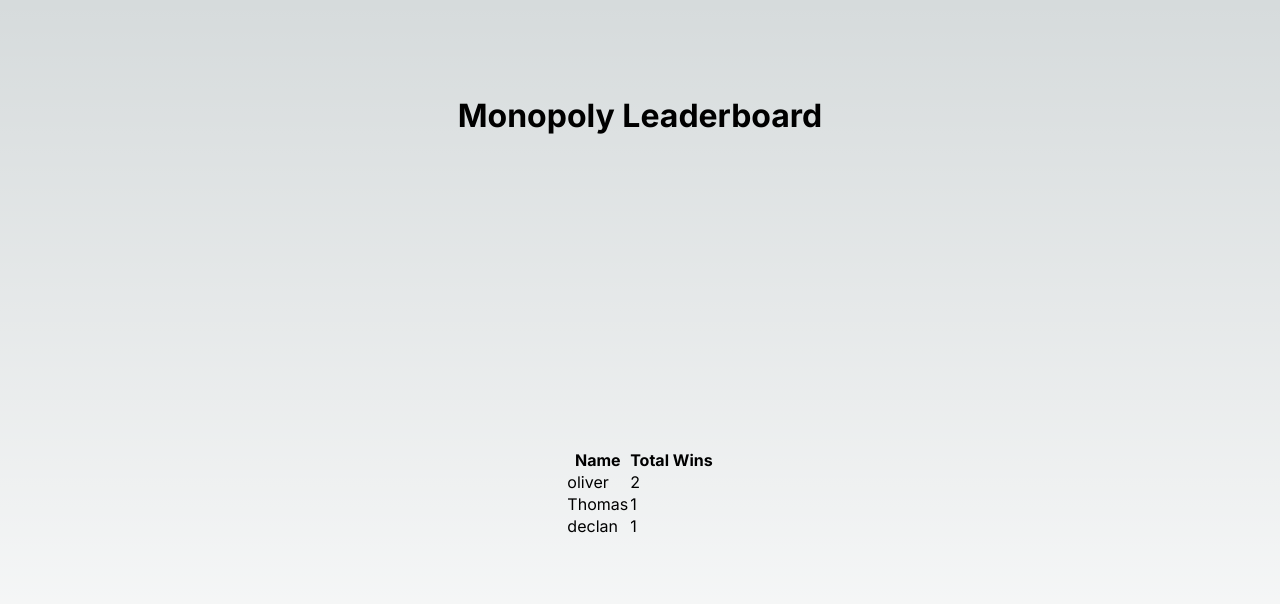
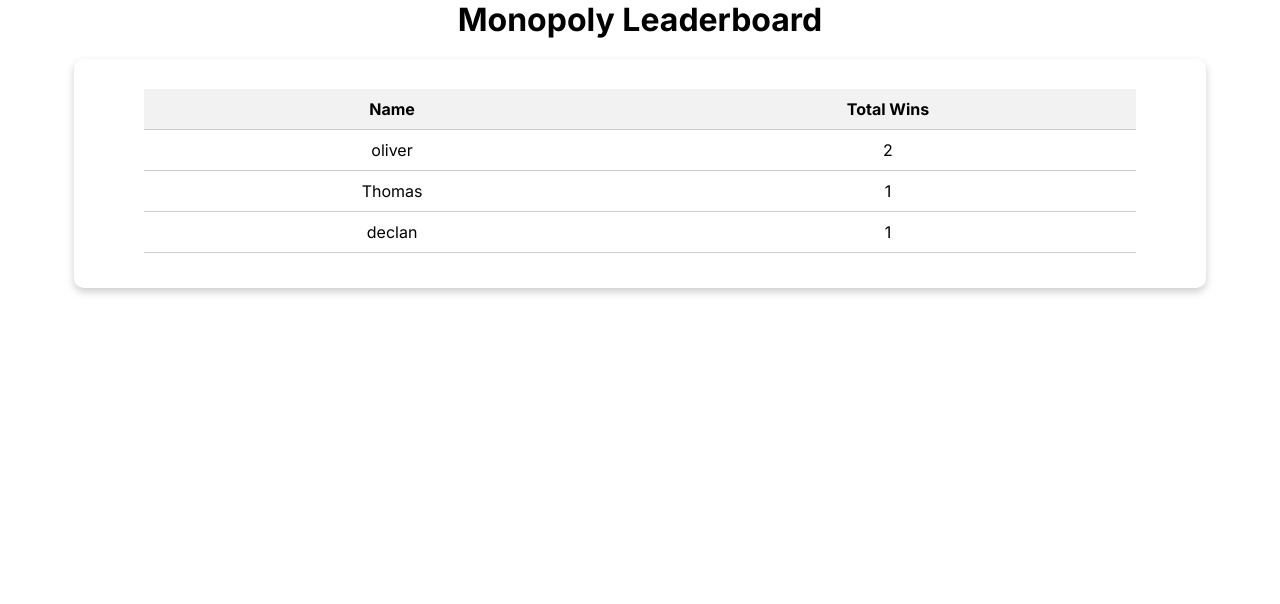
Before and after one commit to Oliver-Looney/monopoly-leaderboard, a Next.js app: page / in a window 1280 px wide. Shown: the top 604 px of the page. Built offline with nearby package versions, Linux system fonts and the light colour scheme.

Commit message:
fixed css

```diff
--- a/src/app/globals.css
+++ b/src/app/globals.css
@@ -1,107 +1,155 @@
-:root {
-  --max-width: 1100px;
-  --border-radius: 12px;
-  --font-mono: ui-monospace, Menlo, Monaco, 'Cascadia Mono', 'Segoe UI Mono',
-    'Roboto Mono', 'Oxygen Mono', 'Ubuntu Monospace', 'Source Code Pro',
-    'Fira Mono', 'Droid Sans Mono', 'Courier New', monospace;
+@import url('https://fonts.googleapis.com/css2?family=Poppins:wght@300;400&display=swap');
 
-  --foreground-rgb: 0, 0, 0;
-  --background-start-rgb: 214, 219, 220;
-  --background-end-rgb: 255, 255, 255;
-
-  --primary-glow: conic-gradient(
-    from 180deg at 50% 50%,
-    #16abff33 0deg,
-    #0885ff33 55deg,
-    #54d6ff33 120deg,
-    #0071ff33 160deg,
-    transparent 360deg
-  );
-  --secondary-glow: radial-gradient(
-    rgba(255, 255, 255, 1),
-    rgba(255, 255, 255, 0)
-  );
-
-  --tile-start-rgb: 239, 245, 249;
-  --tile-end-rgb: 228, 232, 233;
-  --tile-border: conic-gradient(
-    #00000080,
-    #00000040,
-    #00000030,
-    #00000020,
-    #00000010,
-    #00000010,
-    #00000080
-  );
-
-  --callout-rgb: 238, 240, 241;
-  --callout-border-rgb: 172, 175, 176;
-  --card-rgb: 180, 185, 188;
-  --card-border-rgb: 131, 134, 135;
+* {
+  box-sizing: border-box;
+  margin: 0;
+  padding: 0;
 }
 
-@media (prefers-color-scheme: dark) {
-  :root {
-    --foreground-rgb: 255, 255, 255;
-    --background-start-rgb: 0, 0, 0;
-    --background-end-rgb: 0, 0, 0;
+body {
+  font-family: 'Poppins', sans-serif;
+}
 
-    --primary-glow: radial-gradient(rgba(1, 65, 255, 0.4), rgba(1, 65, 255, 0));
-    --secondary-glow: linear-gradient(
-      to bottom right,
-      rgba(1, 65, 255, 0),
-      rgba(1, 65, 255, 0),
-      rgba(1, 65, 255, 0.3)
-    );
+p {
+  margin: 15px 0;
+  line-height: 1.8;
+}
 
-    --tile-start-rgb: 2, 13, 46;
-    --tile-end-rgb: 2, 5, 19;
-    --tile-border: conic-gradient(
-      #ffffff80,
-      #ffffff40,
-      #ffffff30,
-      #ffffff20,
-      #ffffff10,
-      #ffffff10,
-      #ffffff80
-    );
+a {
+  text-decoration: none;
+  color: #333;
+}
 
-    --callout-rgb: 20, 20, 20;
-    --callout-border-rgb: 108, 108, 108;
-    --card-rgb: 100, 100, 100;
-    --card-border-rgb: 200, 200, 200;
+img {
+  max-width: 100%;
+  border-radius: 10px;
+}
+
+header {
+  background: steelblue;
+  color: #fff;
+  padding: 5px;
+  margin-bottom: 40px;
+}
+
+header a {
+  color: #fff;
+}
+
+.container {
+  max-width: 1152px;
+  margin: auto;
+  overflow: auto;
+  padding: 0 10px;
+  text-align: center; /* Center align all text */
+  align-items: center;
+}
+
+.card {
+  padding: 15px;
+  border-radius: 10px;
+  box-shadow: 0 4px 8px 0 rgba(0, 0, 0, 0.2);
+}
+
+.post-date {
+  background: #f4f4f4;
+  margin-bottom: 20px;
+  padding: 3px 10px;
+}
+
+.social-icons {
+  padding-left: 30px;
+  padding-top: 5px;
+  display: flex;
+}
+
+.icon {
+  height: 40px;
+  padding-left: 30px;
+}
+
+.title-and-links {
+  display: flex;
+}
+
+.social {
+  padding-left: 30px;
+  padding-top: 5px;
+  display: flex;
+  flex-wrap: wrap; /* Allow flex items to wrap to the next line */
+}
+
+.social-links {
+  padding-top: 5px;
+  display: flex;
+}
+
+.social-link {
+  padding-left: 30px;
+}
+
+.skeleton {
+  background-color: #f2f2f2;
+  border-radius: 4px;
+  animation: skeleton-loading 1s infinite alternate;
+  width: 100%;
+  height: 1em;
+}
+
+@keyframes skeleton-loading {
+  0% {
+    opacity: 0.8;
+  }
+  100% {
+    opacity: 0.4;
   }
 }
 
-* {
-  box-sizing: border-box;
-  padding: 0;
-  margin: 0;
+table {
+  width: 90%;
+  max-width: 100%;
+  border-collapse: collapse;
+  border-radius: 10px;
+  text-align: center; /* Center align table content */
+  table-layout: fixed; /* Fix the table layout */
+  margin: 15px auto 20px; /* Center the table horizontally with auto margin */
 }
 
-html,
-body {
-  max-width: 100vw;
-  overflow-x: hidden;
+table th,
+table td {
+  padding: 10px;
+  text-align: center; /* Center align table cell content */
+  border-bottom: 1px solid #ccc;
 }
 
-body {
-  color: rgb(var(--foreground-rgb));
-  background: linear-gradient(
-      to bottom,
-      transparent,
-      rgb(var(--background-end-rgb))
-    )
-    rgb(var(--background-start-rgb));
+table th {
+  background-color: #f2f2f2;
+  font-weight: bold;
 }
 
-a {
-  color: inherit;
-  text-decoration: none;
+table tr:hover {
+  background-color: #f9f9f9;
 }
 
-@media (prefers-color-scheme: dark) {
-  html {
-    color-scheme: dark;
+@media (max-width: 526px) {
+  table {
+    width: 100%;
+    overflow-x: auto; /* Enable horizontal scrolling */
+  }
+
+  table td {
+    padding: 3px; /* Reduce padding on smaller screens */
   }
 }
+
+label {
+  margin-right: 10px;
+}
+
+select {
+  padding: 5px 10px;
+  border-radius: 4px;
+  border: 1px solid #ccc;
+  font-size: 14px;
+  margin-bottom: 20px;
+}
--- a/src/app/page.module.css
+++ /dev/null
@@ -1,229 +0,0 @@
-.main {
-  display: flex;
-  flex-direction: column;
-  justify-content: space-between;
-  align-items: center;
-  padding: 6rem;
-  min-height: 100vh;
-}
-
-.description {
-  display: inherit;
-  justify-content: inherit;
-  align-items: inherit;
-  font-size: 0.85rem;
-  max-width: var(--max-width);
-  width: 100%;
-  z-index: 2;
-  font-family: var(--font-mono);
-}
-
-.description a {
-  display: flex;
-  justify-content: center;
-  align-items: center;
-  gap: 0.5rem;
-}
-
-.description p {
-  position: relative;
-  margin: 0;
-  padding: 1rem;
-  background-color: rgba(var(--callout-rgb), 0.5);
-  border: 1px solid rgba(var(--callout-border-rgb), 0.3);
-  border-radius: var(--border-radius);
-}
-
-.code {
-  font-weight: 700;
-  font-family: var(--font-mono);
-}
-
-.grid {
-  display: grid;
-  grid-template-columns: repeat(4, minmax(25%, auto));
-  width: var(--max-width);
-  max-width: 100%;
-}
-
-.card {
-  padding: 1rem 1.2rem;
-  border-radius: var(--border-radius);
-  background: rgba(var(--card-rgb), 0);
-  border: 1px solid rgba(var(--card-border-rgb), 0);
-  transition: background 200ms, border 200ms;
-}
-
-.card span {
-  display: inline-block;
-  transition: transform 200ms;
-}
-
-.card h2 {
-  font-weight: 600;
-  margin-bottom: 0.7rem;
-}
-
-.card p {
-  margin: 0;
-  opacity: 0.6;
-  font-size: 0.9rem;
-  line-height: 1.5;
-  max-width: 30ch;
-}
-
-.center {
-  display: flex;
-  justify-content: center;
-  align-items: center;
-  position: relative;
-  padding: 4rem 0;
-}
-
-.center::before {
-  background: var(--secondary-glow);
-  border-radius: 50%;
-  width: 480px;
-  height: 360px;
-  margin-left: -400px;
-}
-
-.center::after {
-  background: var(--primary-glow);
-  width: 240px;
-  height: 180px;
-  z-index: -1;
-}
-
-.center::before,
-.center::after {
-  content: '';
-  left: 50%;
-  position: absolute;
-  filter: blur(45px);
-  transform: translateZ(0);
-}
-
-.logo {
-  position: relative;
-}
-/* Enable hover only on non-touch devices */
-@media (hover: hover) and (pointer: fine) {
-  .card:hover {
-    background: rgba(var(--card-rgb), 0.1);
-    border: 1px solid rgba(var(--card-border-rgb), 0.15);
-  }
-
-  .card:hover span {
-    transform: translateX(4px);
-  }
-}
-
-@media (prefers-reduced-motion) {
-  .card:hover span {
-    transform: none;
-  }
-}
-
-/* Mobile */
-@media (max-width: 700px) {
-  .content {
-    padding: 4rem;
-  }
-
-  .grid {
-    grid-template-columns: 1fr;
-    margin-bottom: 120px;
-    max-width: 320px;
-    text-align: center;
-  }
-
-  .card {
-    padding: 1rem 2.5rem;
-  }
-
-  .card h2 {
-    margin-bottom: 0.5rem;
-  }
-
-  .center {
-    padding: 8rem 0 6rem;
-  }
-
-  .center::before {
-    transform: none;
-    height: 300px;
-  }
-
-  .description {
-    font-size: 0.8rem;
-  }
-
-  .description a {
-    padding: 1rem;
-  }
-
-  .description p,
-  .description div {
-    display: flex;
-    justify-content: center;
-    position: fixed;
-    width: 100%;
-  }
-
-  .description p {
-    align-items: center;
-    inset: 0 0 auto;
-    padding: 2rem 1rem 1.4rem;
-    border-radius: 0;
-    border: none;
-    border-bottom: 1px solid rgba(var(--callout-border-rgb), 0.25);
-    background: linear-gradient(
-      to bottom,
-      rgba(var(--background-start-rgb), 1),
-      rgba(var(--callout-rgb), 0.5)
-    );
-    background-clip: padding-box;
-    backdrop-filter: blur(24px);
-  }
-
-  .description div {
-    align-items: flex-end;
-    pointer-events: none;
-    inset: auto 0 0;
-    padding: 2rem;
-    height: 200px;
-    background: linear-gradient(
-      to bottom,
-      transparent 0%,
-      rgb(var(--background-end-rgb)) 40%
-    );
-    z-index: 1;
-  }
-}
-
-/* Tablet and Smaller Desktop */
-@media (min-width: 701px) and (max-width: 1120px) {
-  .grid {
-    grid-template-columns: repeat(2, 50%);
-  }
-}
-
-@media (prefers-color-scheme: dark) {
-  .vercelLogo {
-    filter: invert(1);
-  }
-
-  .logo {
-    filter: invert(1) drop-shadow(0 0 0.3rem #ffffff70);
-  }
-}
-
-@keyframes rotate {
-  from {
-    transform: rotate(360deg);
-  }
-  to {
-    transform: rotate(0deg);
-  }
-}
--- a/src/app/page.tsx
+++ b/src/app/page.tsx
@@ -1,12 +1,11 @@
 'use client'
 
-import styles from './page.module.css'
 import {leaderboard} from "@/utils/LeaderboardWins";
 import LeaderboardTable from "@/component/LeaderboardTable";
 
 export default function Home() {
   return (
-    <main className={styles.main}>
+    <main className="container">
       <h1>{leaderboard.name}</h1>
       <br/>
       <LeaderboardTable/>
```
